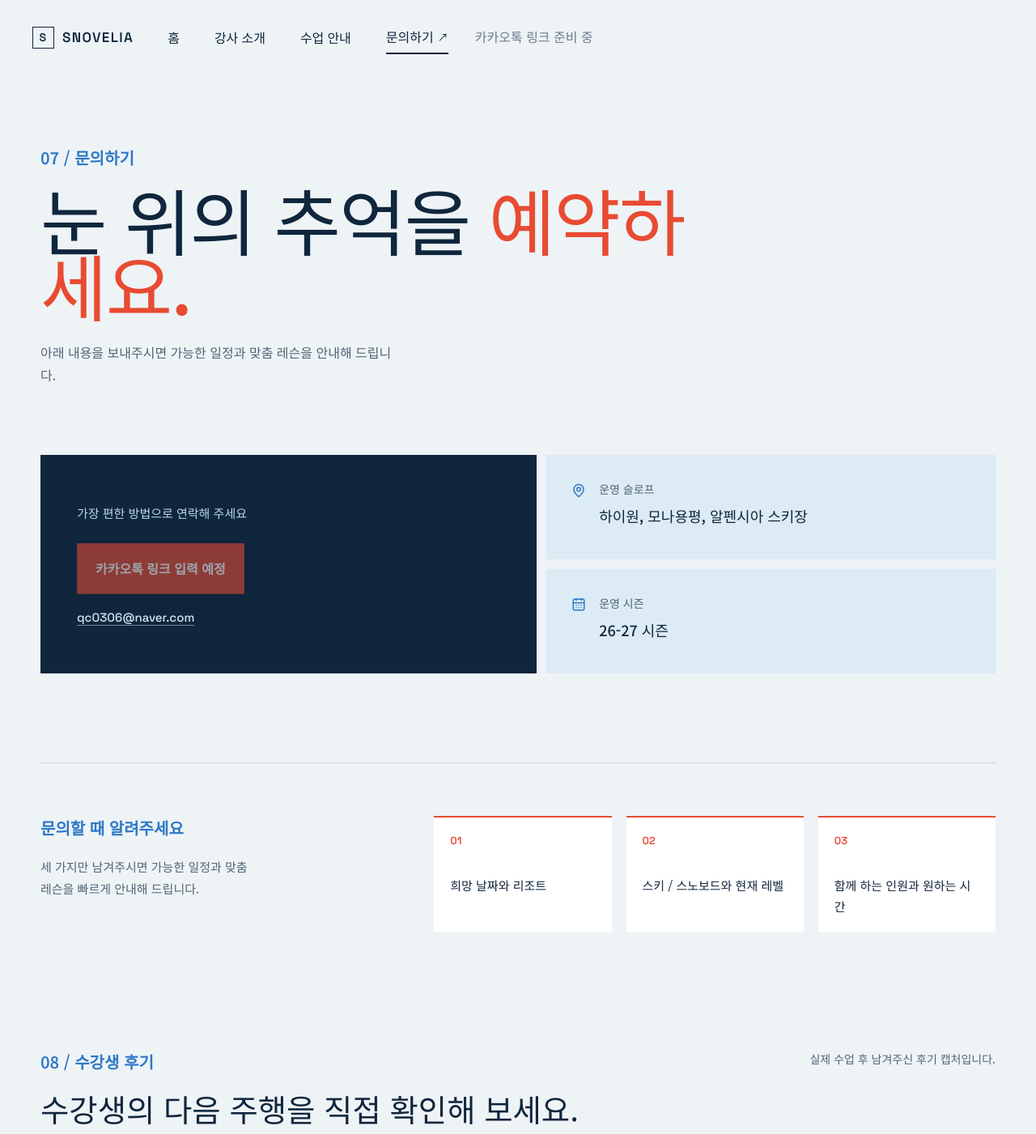
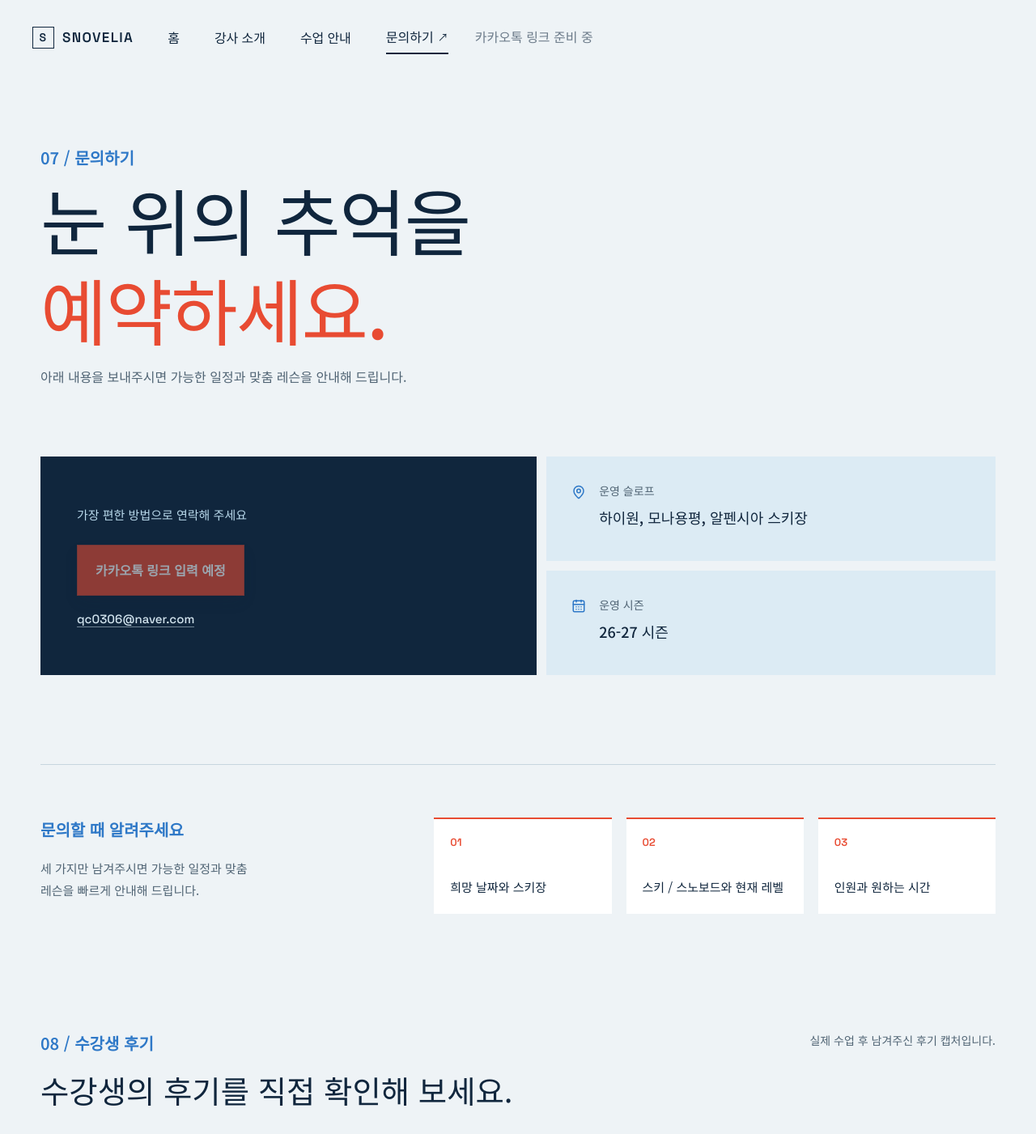
Before and after one commit to QC03/InstructorPage, a React (Vite) app: page /contact in a window 1280 px wide. Shown: the top 1401 px of the page at 81% size. Built offline with nearby package versions, Linux system fonts and the light colour scheme; grey boxes are pictures that could not be loaded.

Commit message:
Design: 디자인 재 수정

```diff
--- a/src/pages/ContactPage.tsx
+++ b/src/pages/ContactPage.tsx
@@ -3,9 +3,9 @@ import { ReviewStrip } from '../components/Gallery'
 import { siteContent } from '../content/site'
 
 const contactChecklist = [
-  '희망 날짜와 리조트',
+  '희망 날짜와 스키장',
   '스키 / 스노보드와 현재 레벨',
-  '함께 하는 인원과 원하는 시간',
+  '인원과 원하는 시간',
 ]
 
 function ContactActions() {
@@ -77,7 +77,10 @@ export function ContactPage() {
       <section className="page-heading contact-heading">
         <p className="eyebrow">07 / 문의하기</p>
         <h1>
-          눈 위의 추억을 <em>예약하세요.</em>
+          눈 위의 추억을
+        </h1>
+        <h1>
+            <em>예약하세요.</em>
         </h1>
         <p className="lede">아래 내용을 보내주시면 가능한 일정과 맞춤 레슨을 안내해 드립니다.</p>
       </section>
@@ -93,7 +96,7 @@ export function ContactPage() {
         <div className="split-heading">
           <div>
             <p className="eyebrow">08 / 수강생 후기</p>
-            <p className="review-label">수강생의 다음 주행을 직접 확인해 보세요.</p>
+            <p className="review-label">수강생의 후기를 직접 확인해 보세요.</p>
           </div>
           <p className="reviews-note">실제 수업 후 남겨주신 후기 캡처입니다.</p>
         </div>
--- a/src/pages/PricingPage.tsx
+++ b/src/pages/PricingPage.tsx
@@ -3,7 +3,7 @@ import { Link } from 'react-router-dom'
 import { SectionIntro } from '../components/SectionIntro'
 
 const includedItems = [
-  '수업 전 15분 컨디션 체크',
+  '수업 전 컨디션 체크',
   '개인별 동작 피드백',
   '수업 후 연습 루틴 정리',
   '리프트권 · 장비 별도',
@@ -31,7 +31,7 @@ function PriceTable() {
 function IncludedItems() {
   return (
     <aside className="included">
-      <p className="eyebrow">모든 수업에 포함</p>
+      <p className="eyebrow">모든 수업에 포함되는 내용</p>
       {includedItems.map((item) => (
         <p key={item}>
           <Check size={16} />
@@ -66,7 +66,7 @@ export function PricingPage() {
           eyebrow="단체 및 맞춤 수업"
           title={
             <>
-              인원과 시간을 맞춰서도 가능합니다.
+              인원과 시간을 <br /> 맞춰서도 가능합니다.
             </>
           }
           copy="가족, 커플 수업은 인원과 목표에 따라 별도 안내합니다. 원하는 날짜와 종목을 알려주세요."
--- a/src/styles.css
+++ b/src/styles.css
@@ -47,7 +47,7 @@ em { color: var(--signal); font-style: normal; }
 .intro-band { display: grid; grid-template-columns: 1.15fr .85fr; gap: 120px; padding-block: 150px 135px; }
 .section-intro h2 { margin: 0 0 25px; font-size: clamp(2.4rem, 5vw, 4.65rem); line-height: .98; }
 .section-intro h2 span { color: var(--sky); }
-.lede { max-width: 435px; margin-bottom: 0; color: var(--muted); font-size: 16px; line-height: 1.75; }
+.lede { max-width: 600px; margin-bottom: 0; color: var(--muted); font-size: 16px; line-height: 1.75; }
 .discipline-links { align-self: end; border-top: 1px solid var(--line); }
 .discipline-links a { display: grid; grid-template-columns: 35px 1fr auto; grid-template-rows: auto auto; align-items: baseline; padding: 20px 0; border-bottom: 1px solid var(--line); transition: color .2s ease; }
 .discipline-links a:hover { color: var(--sky); }
```
